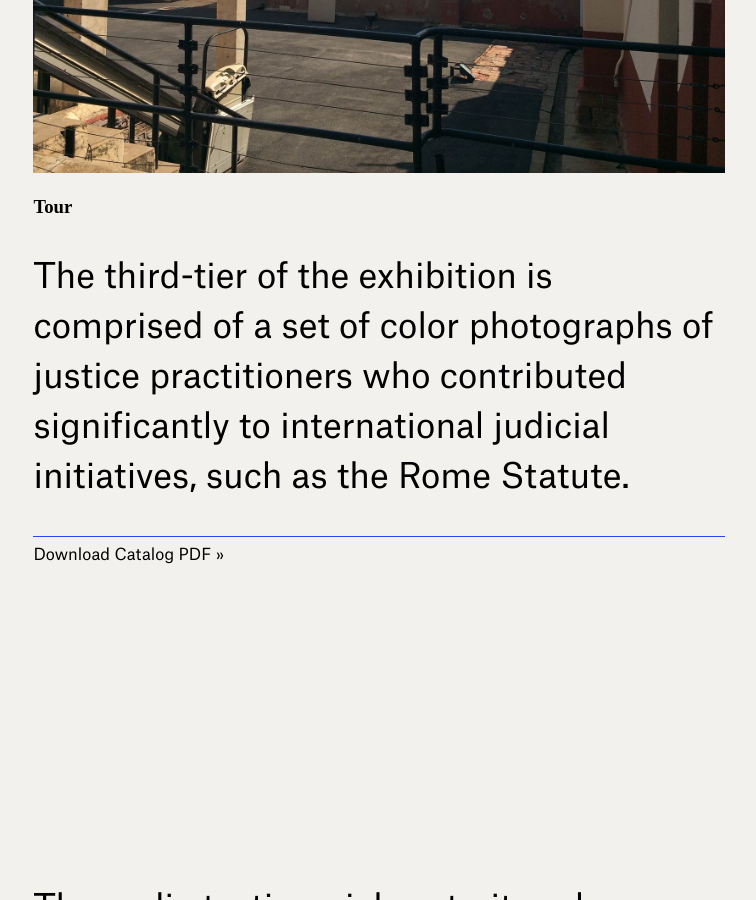
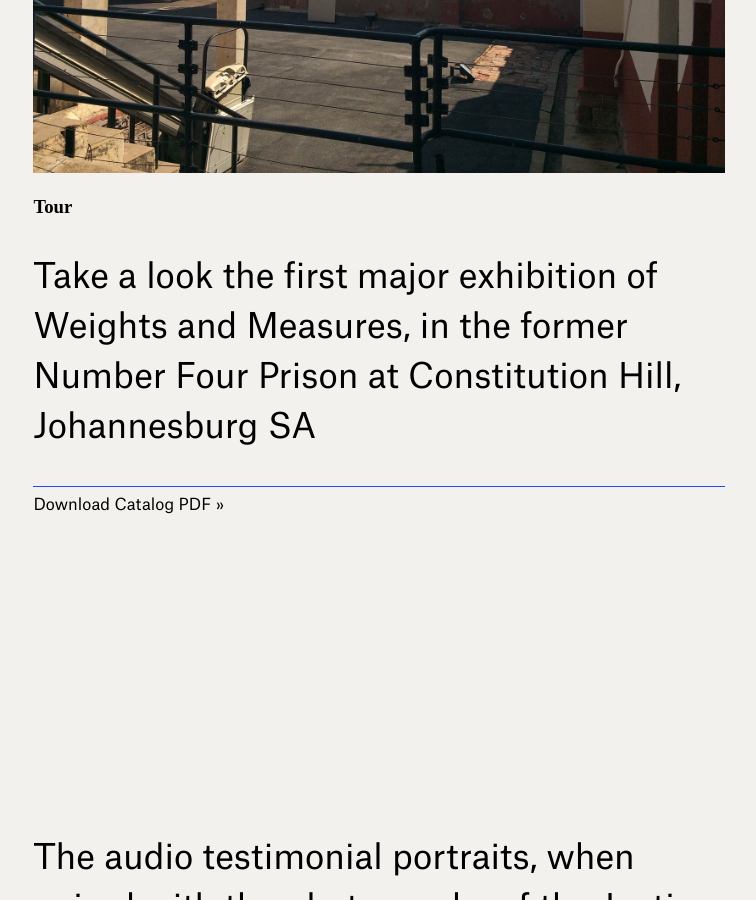
Before and after one commit to weights-and-measures/weights-and-measures.github.io, a Jekyll site: the page built from index.html, in a window 1280 px wide and 900 px high, scrolled down 4355 px. Shown: the whole window, without its empty margins (261-1017 px from the left). Built offline with Jekyll 4.4.1, drawn with Linux system fonts in a browser that asks for light colours.

Commit message:
Updated Index

```diff
--- a/index.html
+++ b/index.html
@@ -100,7 +100,7 @@
 
       <div class='col2'>
         <h3>Tour</h3>
-        <p>The third-tier of the exhibition is comprised of a set of color photographs of justice practitioners who contributed significantly to international judicial initiatives, such as the Rome Statute.</p>
+        <p>Take a look the first major exhibition of Weights and Measures, in the former Number Four Prison at Constitution Hill, Johannesburg SA</p>
 <!--         <img src="/assets/images/pace.jpg"> -->
         <a href="/uploads/W-M_Catalogue%202017_web.pdf" class='open-photographs show-more'>Download Catalog PDF &raquo;</a>
       </div>
```
